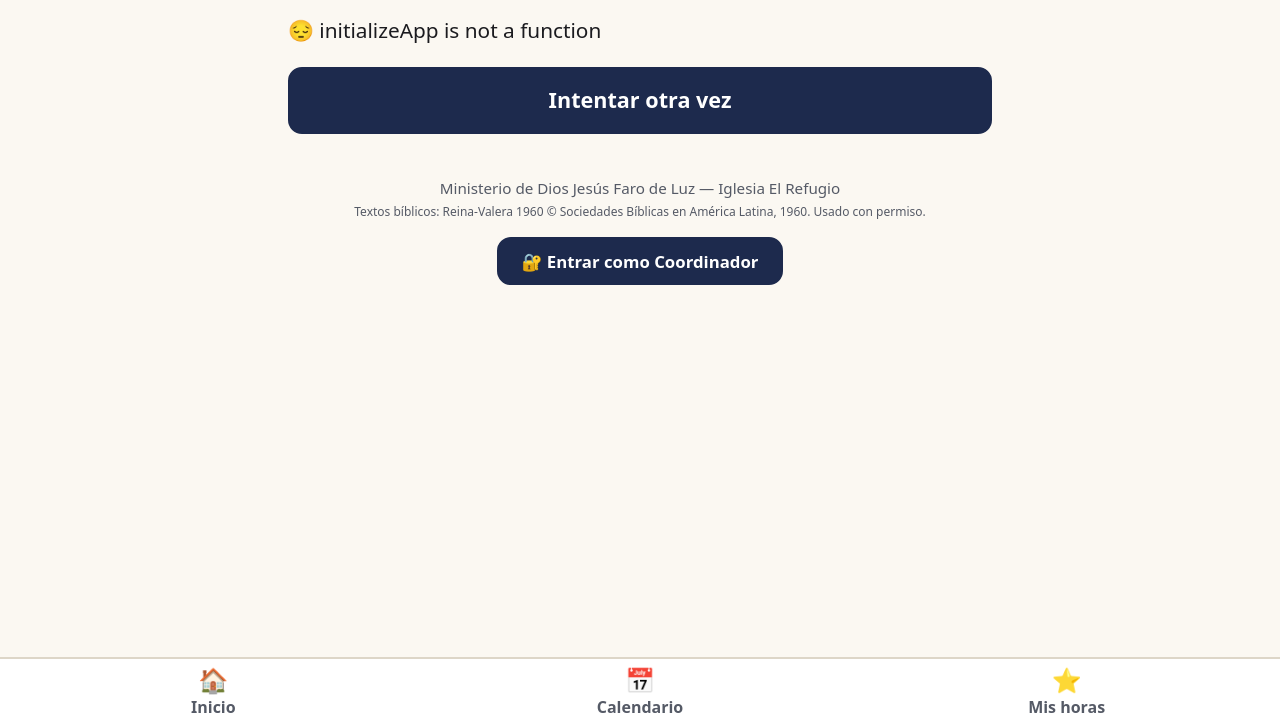
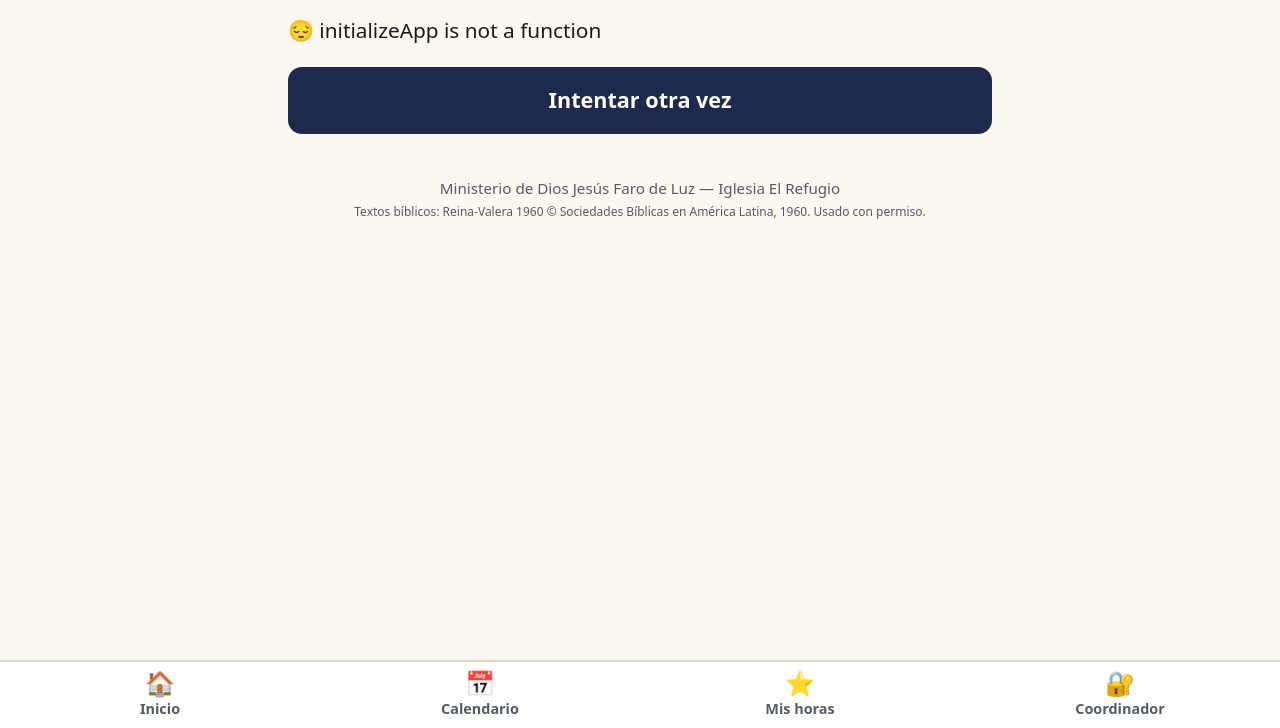
Before and after one commit to sack2116/Guerreros-en-la-Brecha, a website with bundled scripts: page index.html in a window 1280 px wide. Shown: the part 72-800 px from the top of the page. Built offline with nearby package versions, Linux system fonts and the light colour scheme.

Commit message:
Put Coordinador in the bottom bar with Inicio, Calendario and Mis horas
Co-Authored-By: Claude Opus 5.5 <noreply@anthropic.com>

```diff
--- a/index.html
+++ b/index.html
@@ -30,11 +30,11 @@
     <a href="#/" data-path=""><span>🏠</span>Inicio</a>
     <a href="#/calendario" data-path="calendario"><span>📅</span>Calendario</a>
     <a href="#/mis-horas" data-path="mis-horas"><span>⭐</span>Mis horas</a>
+    <a href="#/admin" data-path="admin"><span>🔐</span>Coordinador</a>
   </nav>
   <footer class="foot">
     <p>Ministerio de Dios Jesús Faro de Luz — Iglesia El Refugio</p>
     <p class="small">Textos bíblicos: Reina-Valera 1960 © Sociedades Bíblicas en América Latina, 1960. Usado con permiso.</p>
-    <a class="btn coord" href="#/admin">🔐 Entrar como Coordinador</a>
   </footer>
   <div id="toast" class="toast" role="status" hidden></div>
   <script type="module" src="js/app.js"></script>
--- a/style.css
+++ b/style.css
@@ -49,13 +49,13 @@ small { font-weight: 400; color: var(--muted); }
 main { max-width: 40rem; margin: 0 auto; padding: .5rem 1rem 1rem; }
 .tabs {
   position: fixed; bottom: 0; left: 0; right: 0; z-index: 5;
-  display: grid; grid-template-columns: repeat(3, 1fr);
+  display: grid; grid-template-columns: repeat(4, 1fr);
   background: #fff; border-top: 2px solid var(--line);
   padding-bottom: env(safe-area-inset-bottom);
 }
 .tabs a {
   display: flex; flex-direction: column; align-items: center;
-  padding: .45rem 0 .55rem; text-decoration: none; color: var(--muted); font-size: 1rem; font-weight: 600;
+  padding: .45rem 0 .55rem; text-decoration: none; color: var(--muted); font-size: .9rem; font-weight: 600;
 }
 .tabs a span { font-size: 1.5rem; line-height: 1.2; }
 .tabs a.active { color: var(--navy); background: var(--gold-soft); }
@@ -63,7 +63,6 @@ main { max-width: 40rem; margin: 0 auto; padding: .5rem 1rem 1rem; }
 .foot p { margin: .2rem 0; }
 .foot .small { font-size: .75rem; }
 .foot a { color: var(--muted); }
-.foot .btn.coord { display: inline-flex; width: auto; min-height: 3rem; margin: .8rem auto 0; padding: .5rem 1.4rem; background: var(--navy); border-color: var(--navy); color: #fff; font-size: 1.05rem; }
 .toast {
   position: fixed; left: 1rem; right: 1rem; bottom: 6rem; z-index: 10;
   max-width: 34rem; margin: 0 auto;
```
